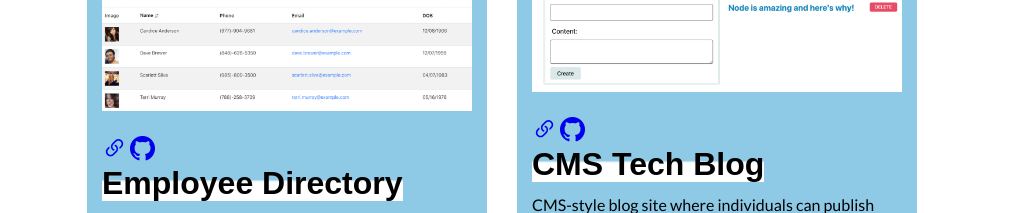
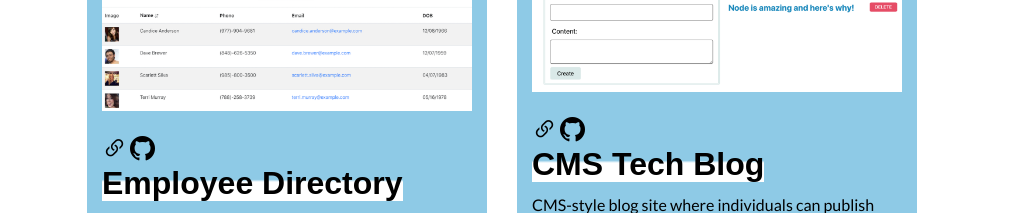
Before and after one commit to DoubleLForce5/Portfolio, a React (Create React App) app: page / in a window 1280 px wide. Shown: the part 1320-1533 px from the top of the page, without its empty margins (138-1151 px from the left). Built offline with nearby package versions, Linux system fonts and the light colour scheme.

Commit message:
modified contact, nav, and project links

```diff
--- a/src/components/ContactSection/style.css
+++ b/src/components/ContactSection/style.css
@@ -30,7 +30,7 @@ a.email:hover {
 
 .contact-icon {
   margin: 10px;
-  color: #8ecae6;
+  color: #000;
 }
 
 .resume-icon i:hover {
--- a/src/components/Nav/style.css
+++ b/src/components/Nav/style.css
@@ -24,9 +24,6 @@
 
 ul li a {
   text-decoration: none;
-}
-
-a:visited {
   color: #000;
 }
 
--- a/src/components/ProjectCard/style.css
+++ b/src/components/ProjectCard/style.css
@@ -30,6 +30,14 @@
 
 .project-links {
   font-size: 25px;
+}
+
+a.url-link {
+  color: #000;
+}
+
+a.github-link {
+  color: #000;
 }
 
 .project-links a i:hover {
```
